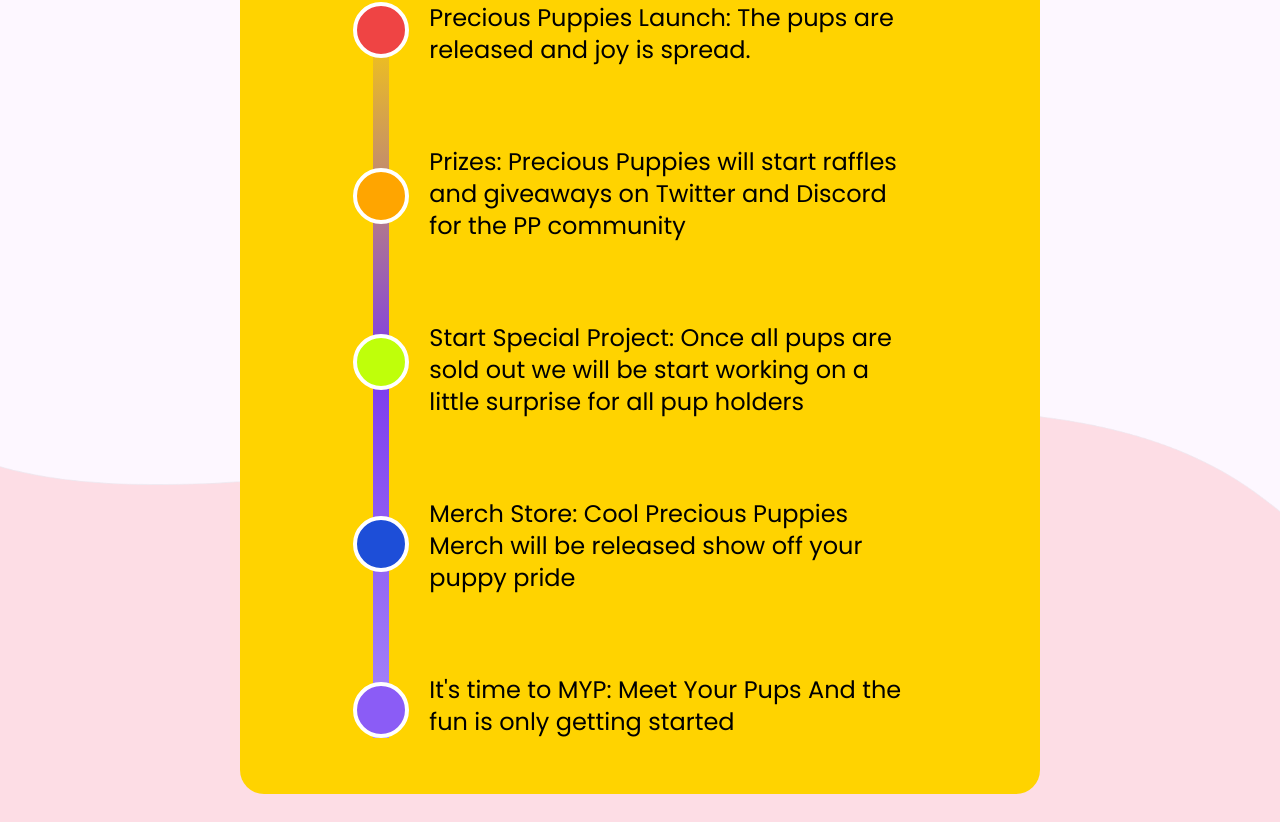
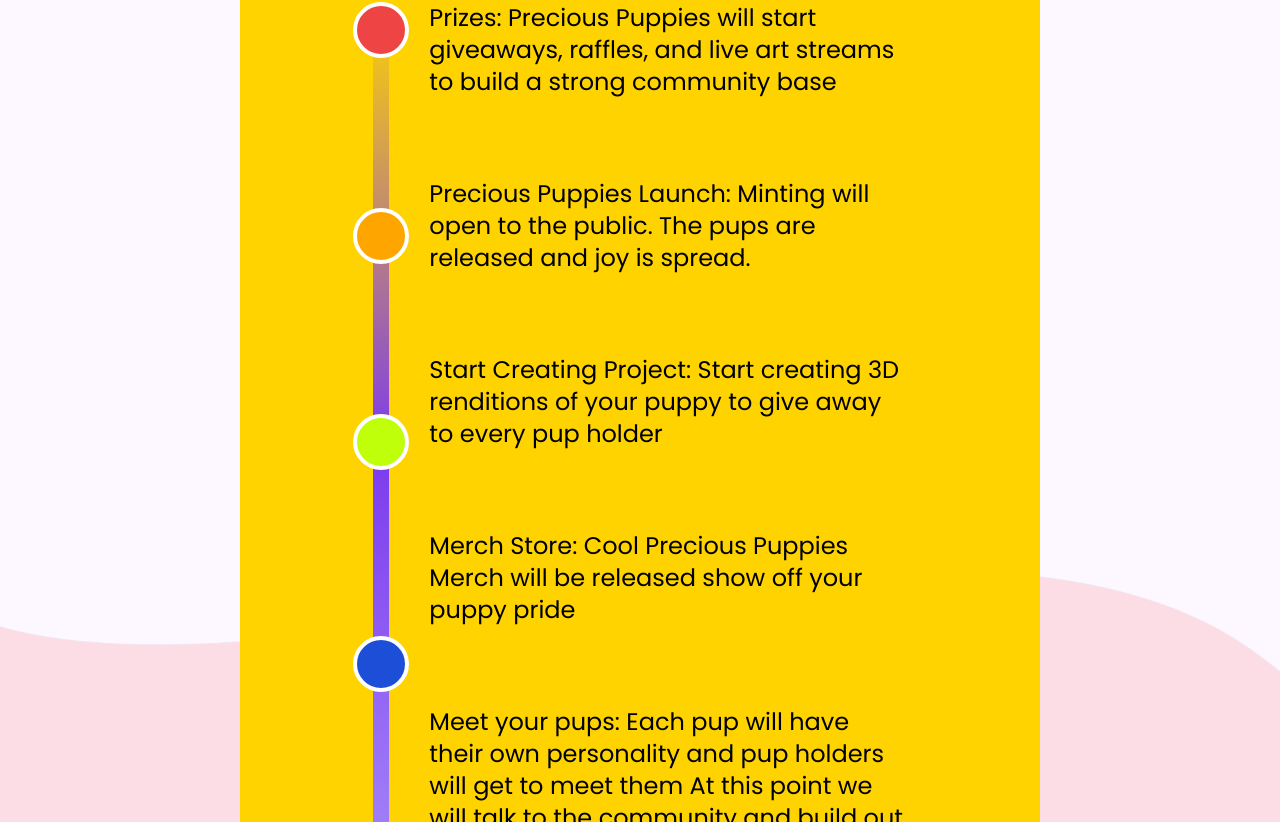
Before and after one commit to VyasSathya/ThePreciousPuppies, a React (Create React App) app: page / in a window 1280 px wide. Shown: the part 2478-3300 px from the top of the page. Built offline with nearby package versions, Linux system fonts and the light colour scheme.

Commit message:
updated roadmap

```diff
--- a/src/pages/precious-puppies/roadmap.js
+++ b/src/pages/precious-puppies/roadmap.js
@@ -29,23 +29,26 @@
             </div>
             <div className="flex-1 ml-6 sm:ml-10">
               <p className=" text-xl sm:text-2xl ">
-                Precious Puppies Launch: The pups are released
+                Prizes: Precious Puppies will start giveaways, raffles, and live art streams
+                to build a strong community base{" "}
+              </p>
+              <p className="text-xl sm:text-2xl mt-20 ">
+                Precious Puppies Launch: Minting will open to the public. The pups are released
                 and joy is spread.{" "}
               </p>
               <p className="text-xl sm:text-2xl mt-20 ">
-                Prizes: Precious Puppies will start raffles and giveaways on
-                Twitter and Discord for the PP community{" "}
-              </p>
-              <p className="text-xl sm:text-2xl mt-20 ">
-                Start Special Project: Once all pups are sold out we will be
-                start working on a little surprise for all pup holders{" "}
+                Start Creating Project: Start creating 3D renditions of your puppy to give away
+                to every pup holder{" "}
               </p>
               <p className="text-xl sm:text-2xl pt-20 ">
                 Merch Store: Cool Precious Puppies Merch will be released show
                 off your puppy pride{" "}
               </p>
               <p className="text-xl sm:text-2xl pt-20 ">
-                It's time to MYP: Meet Your Pups And the fun is only getting started{" "}
+                Meet your pups: Each pup will have their own personality and pup holders will get to meet them
+                At this point we will talk to the community and build out that world more or create a webseries
+                based on community feedback!
+                {" "}
               </p>
             </div>
           </div>
```
